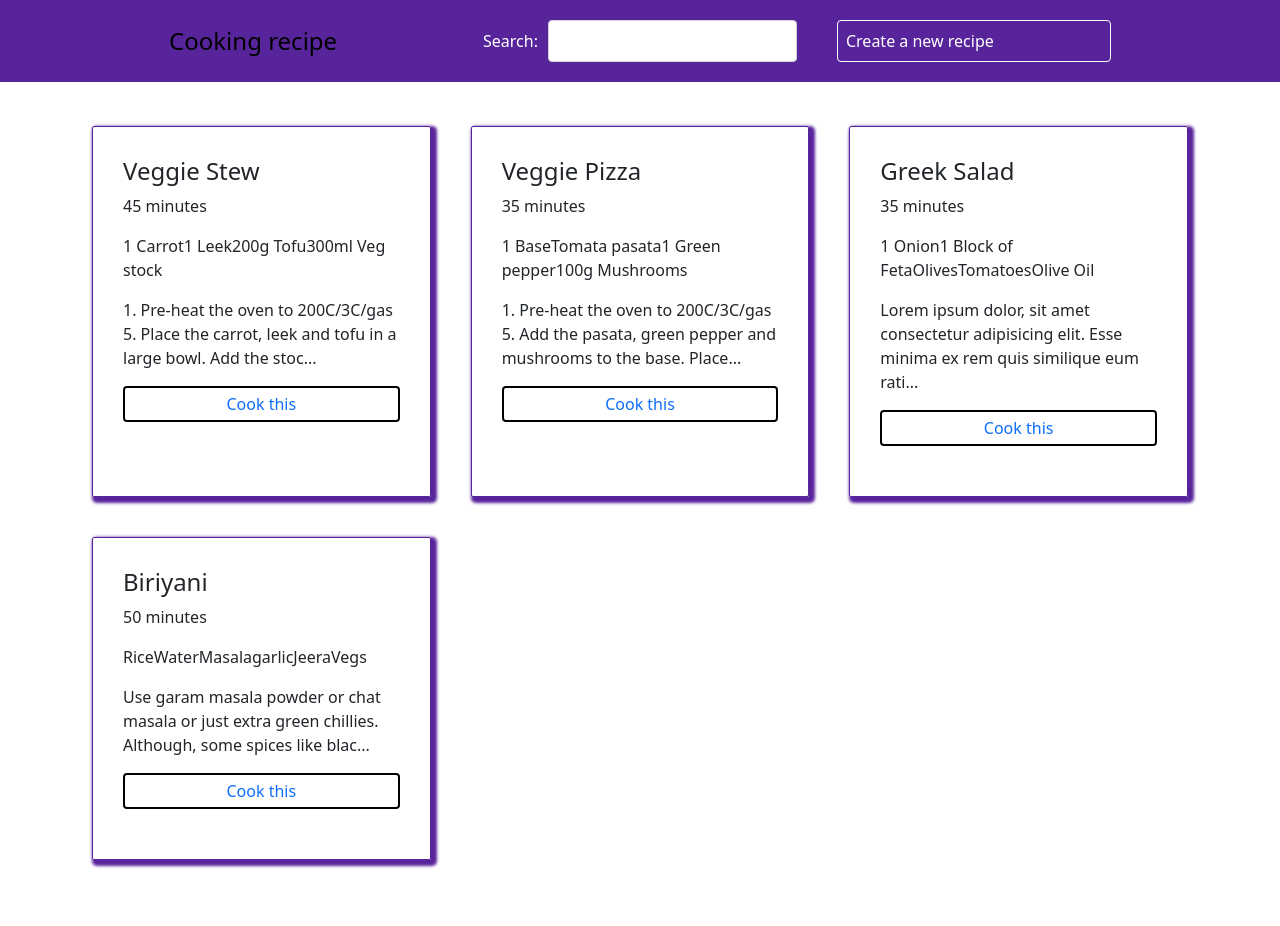
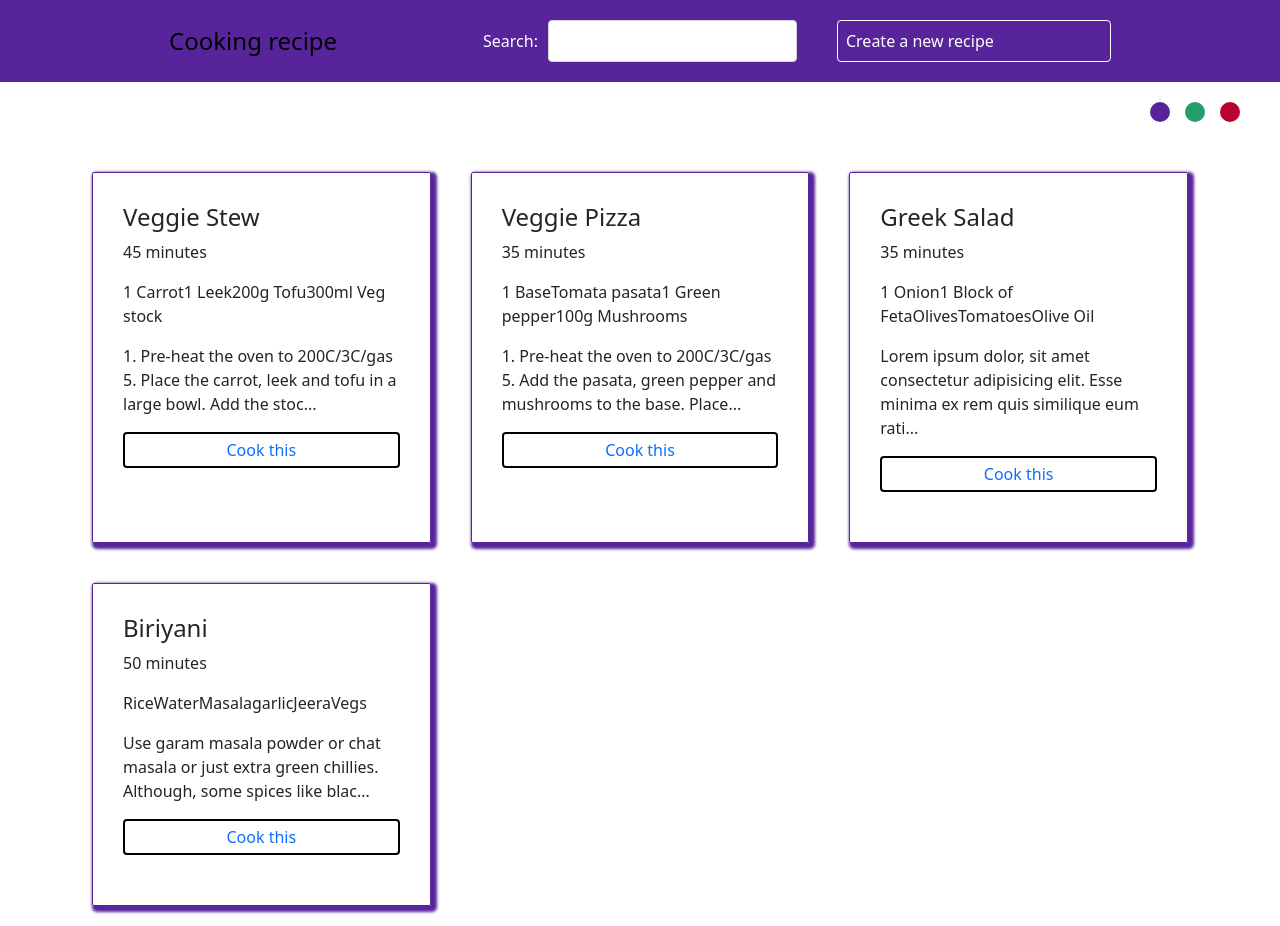
Before and after one commit to nisha-07/cooking-recipe, a React (Create React App) app in the folder cooking-recipe/: page / in a window 1280 px wide. Before the commit the page ends 880 px from the top, so only its background shows below. Built offline with nearby package versions, Linux system fonts and the light colour scheme; data requests are answered from the project's data file.

Commit message:
CR: Create a component for color theme selector

```diff
--- a/cooking-recipe/src/App.js
+++ b/cooking-recipe/src/App.js
@@ -7,6 +7,7 @@
 import Navbar from './components/Navbar/Navbar';
 import Recipe from './pages/recipe/Recipe';
 import Search from './pages/search/Search';
+import ThemeSelector from './components/ThemeSelector/ThemeSelector';
 
 function App() {
   return (
@@ -14,6 +15,7 @@
       <BrowserRouter>
         {/* this navbar component will be inside the browser router bcz we're using Link tag inside it */}
         <Navbar />
+        <ThemeSelector />
         <Switch>
           <Route exact path="/">
             <Home />
--- a/cooking-recipe/src/components/Navbar/Navbar.js
+++ b/cooking-recipe/src/components/Navbar/Navbar.js
@@ -6,11 +6,11 @@
 
 const Navbar = () => {
 
-    const { color, changeColor } = useTheme()
+    const { color } = useTheme()
 
     return (
         <div className='navbar' style={{ background: color }} >
-            <nav onClick={() => changeColor("pink")}>
+            <nav>
                 <Link to="/" className='brand'>
                     Cooking recipe
                 </Link>
--- /dev/null
+++ b/cooking-recipe/src/components/ThemeSelector/ThemeSelector.css
@@ -0,0 +1,15 @@
+.theme-selector {
+    display: flex;
+    justify-content: flex-end;
+    align-items: center;
+    max-width: 1200px;
+    margin: 20px auto;
+  }
+  .theme-buttons div {
+    display: inline-block;
+    width: 20px;
+    height: 20px;
+    cursor: pointer;
+    margin-left: 15px;
+    border-radius: 50%;
+  }
--- /dev/null
+++ b/cooking-recipe/src/components/ThemeSelector/ThemeSelector.js
@@ -0,0 +1,22 @@
+import "./ThemeSelector.css"
+
+import useTheme from "../../hooks/useTheme";
+
+const ThemeSelector = () => {
+    const { changeColor } = useTheme()
+    const themeColors = ['#58249c', '#249c6b', '#b70233'];
+
+    return (
+        <div className="theme-selector">
+            <div className="theme-buttons">
+                {themeColors && themeColors.map((color, index) => (
+                    <div key={index} onClick={() => changeColor(color)} style={{ background: color }}>
+                    </div>
+                ))
+                }
+            </div>
+        </div>
+    )
+}
+
+export default ThemeSelector
```
